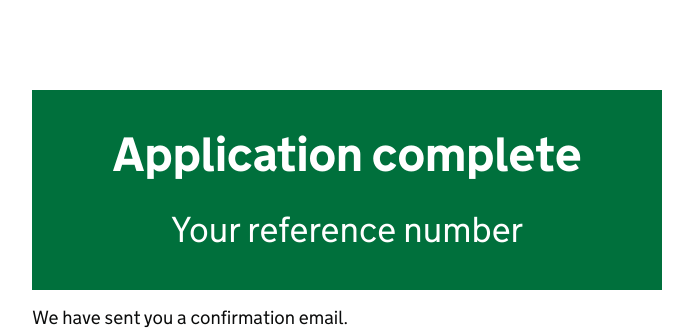
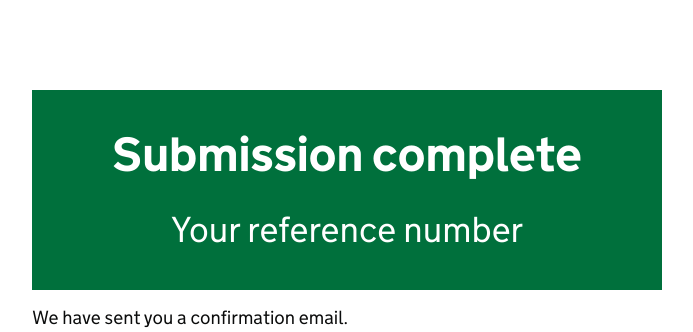
Before and after one commit to uktrade/report-a-breach, a Django app: template report_a_breach/templates/confirmation.html in a window 1280 px wide. Shown: the part 60-392 px from the top of the page, without its empty margins (128-821 px from the left). Run offline with Django 4.2, Linux system fonts and the light colour scheme; the template is opened without the code that fills it, so the values that code supplies are empty; some libraries are stand-ins or nearby versions.

Commit message:
update confirmation page to match figma prototype

```diff
--- a/report_a_breach/templates/confirmation.html
+++ b/report_a_breach/templates/confirmation.html
@@ -20,7 +20,7 @@
       <div class="govuk-grid-column-two-thirds">
         <div class="govuk-panel govuk-panel--confirmation">
           <h1 class="govuk-panel__title">
-            Application complete
+            Submission complete
           </h1>
           <div class="govuk-panel__body">
             Your reference number<br><strong>{{ application_reference_number }}</strong>
```
